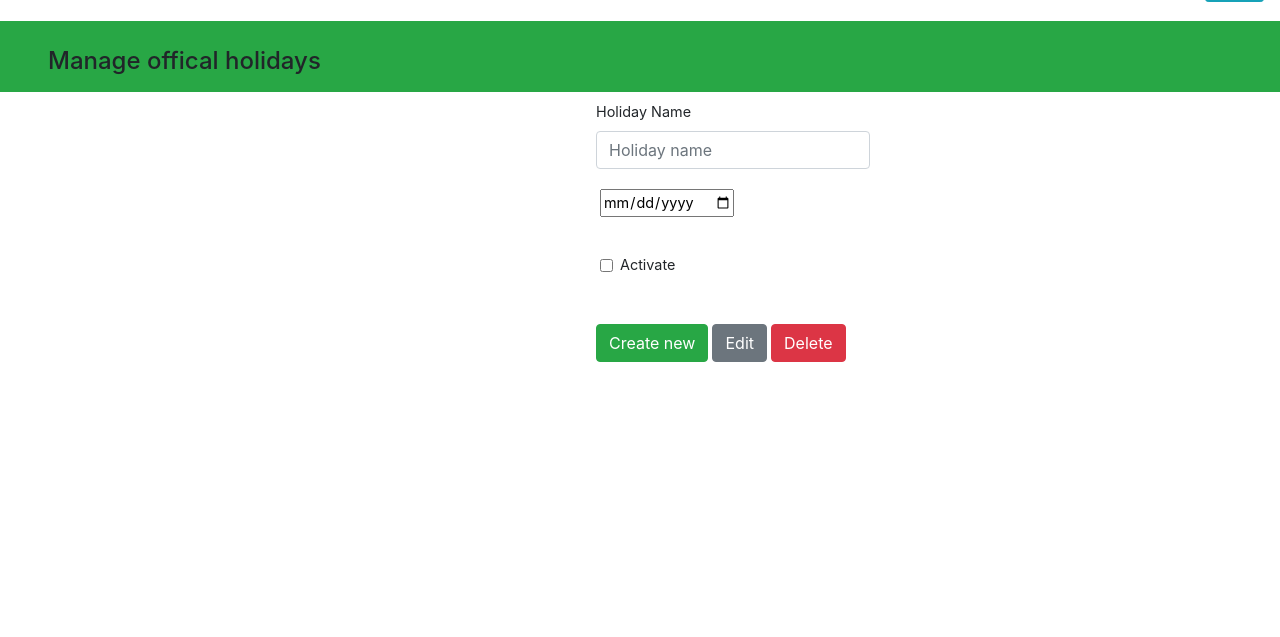
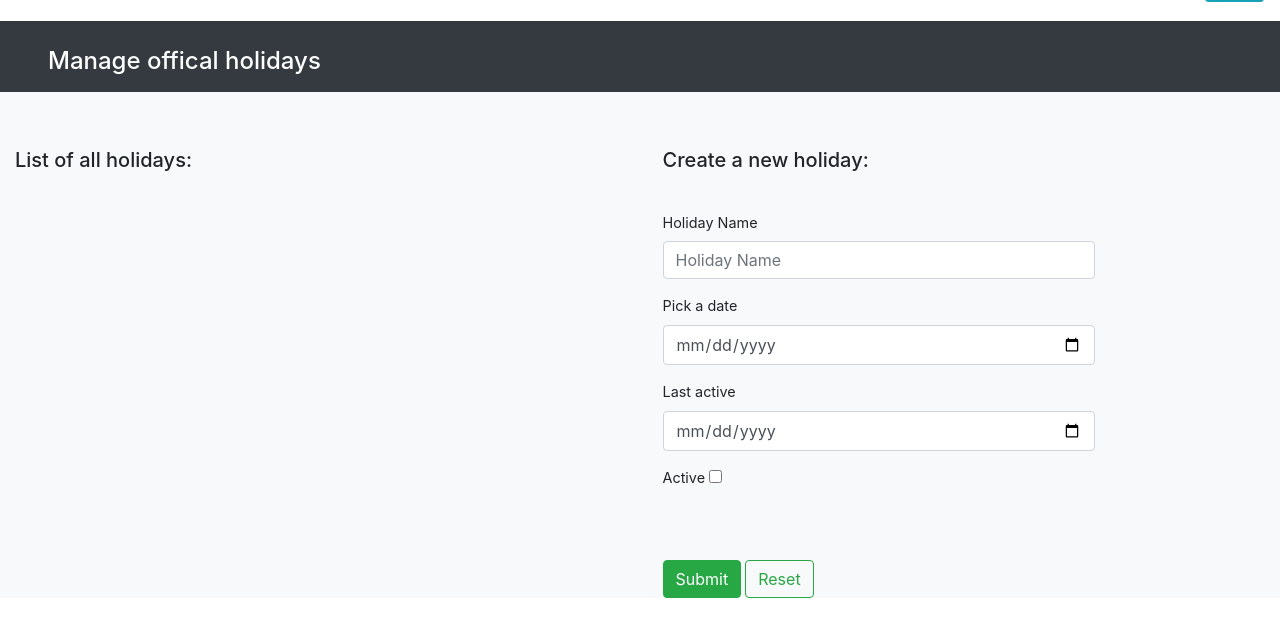
Before and after one commit to MegiMenalla/Human-resource-management-system-software, a Django app: page /emp/manage_holidays/ in a window 1280 px wide. Shown: the part 49-686 px from the top of the page. Run offline with Django 3.2, Linux system fonts and the light colour scheme; data comes from the database, SQL or seed files in the repository; some libraries are stand-ins or nearby versions.

Commit message:
CRUD Offical Holidays

```diff
--- a/hr_system/Employer/api/serializers.py
+++ b/hr_system/Employer/api/serializers.py
@@ -12,4 +12,13 @@
 
     @staticmethod
     def get_parent_dep_name(obj):
-        return obj.parent_dep.department_name
+        if obj.parent_dep is not None:
+            return obj.parent_dep.department_name
+        else:
+            return 'no parent department'
+
+
+class HolidaySerializer(serializers.ModelSerializer):
+    class Meta:
+        model = OfficalHolidays
+        fields = ['id','holiday_name', 'active_flag', 'day', 'last_active']
--- a/hr_system/Employer/api/urls.py
+++ b/hr_system/Employer/api/urls.py
@@ -6,6 +6,11 @@
 from .views import *
 
 urlpatterns = [
+
     path(r'departments/',  DepartmentListCreateView.as_view()),
     path(r'departments/<int:pk>/',  DepartmentRetrieveDeletePut.as_view()),
+
+    path(r'holidays/',  HolidayListCreateView.as_view()),
+    path(r'holidays/<int:pk>/',  HolidayRetrieveDeletePut.as_view()),
+
 ]
--- a/hr_system/Employer/api/views.py
+++ b/hr_system/Employer/api/views.py
@@ -7,6 +7,33 @@
 from ..models import *
 from .serializers import *
 from rest_framework.generics import *
+
+
+# list create for Departments
+class DepartmentListCreateView(generics.ListCreateAPIView):
+    queryset = Departments.objects.all()
+    serializer_class = DepartmentSerializer
+
+
+# get, update delete one specific department
+class DepartmentRetrieveDeletePut(generics.RetrieveUpdateDestroyAPIView):
+    queryset = Departments.objects.all()
+    serializer_class = DepartmentSerializer
+
+
+# list create for Holiday dates
+class HolidayListCreateView(generics.ListCreateAPIView):
+    queryset = OfficalHolidays.objects.all()
+    serializer_class = HolidaySerializer
+
+
+# get, update delete one specific holiday
+class HolidayRetrieveDeletePut(generics.RetrieveUpdateDestroyAPIView):
+    queryset = OfficalHolidays.objects.all()
+    serializer_class = HolidaySerializer
+
+
+'''
 
 
 class DepartmentView(APIView):
@@ -74,22 +101,7 @@
         return Response(status=status.HTTP_204_NO_CONTENT)
 
 
-# list create
-#
-class DepartmentListCreateView(generics.ListCreateAPIView):
-    queryset = Departments.objects.all()
-    serializer_class = DepartmentSerializer
 
-
-class DepartmentRetrieveDeletePut(generics.RetrieveUpdateDestroyAPIView):
-    queryset = Departments.objects.all()
-    serializer_class = DepartmentSerializer
-
-
-
-
-
-'''
 class DepartmentView(generics.ListAPIView):
     queryset = Departments.objects.all()
     serializer_class = DepartmentSerializer
--- a/hr_system/Employer/models.py
+++ b/hr_system/Employer/models.py
@@ -10,7 +10,7 @@
     department_manager = models.CharField(max_length=100, null=True)
     parent_dep = models.ForeignKey('self', blank=True, null=True, on_delete=models.CASCADE)
 
-    def __repr__(self):
+    def __str__(self):
         return self.department_name
 
 
@@ -42,17 +42,16 @@
     user = models.ForeignKey(Users, null=True, on_delete=models.CASCADE)
     role = models.ForeignKey(Role, null=True, on_delete=models.CASCADE)
     start_date = models.DateField(auto_now_add=True)
+
+
 # 'end_date' can be generated by knowing the 'lifespan' of a role. (check the Role model above this one)
 
 
 class OfficalHolidays(models.Model):
-    id_holidays = models.AutoField(primary_key=True)
     holiday_name = models.CharField(max_length=200, null=True)
-    active_flag = models.BooleanField(default=True)
+    active_flag = models.BooleanField(default=True, null=True)
+    day = models.DateField(null=True)
     last_active = models.DateField(null=True)
-
-    def __str__(self):
-        return self.holiday_name
 
 
 class AllowanceRequest(models.Model):
--- a/hr_system/Employer/templates/manage_departments.html
+++ b/hr_system/Employer/templates/manage_departments.html
@@ -1,7 +1,7 @@
 {% extends 'main.html' %}
 {% load static %}
 {% block content %}
-<h4 class="pl-5 pt-5 mt-5 pb-1 bg-warning">Manage departments:</h4>
+<h4 class="pl-5 pt-5 mt-5 pb-3 bg-dark" style="color:white;">Manage departments:</h4>
 <div class="row container pt-5" >
     <div class="col-7  ">
         <h5 class="pb-3">List of all departments:</h5>
@@ -21,11 +21,12 @@
 
                 <label for="Parent_department">Under the supervision of:</label>
                 <select class="form-control form-control-sm" id="wrapper">
+                    <option value=1>No parent department</option>
 
                 </select>
             </div>
             <button type="submit" class="btn btn-warning mt-5">Submit</button>
-            <button class="btn btn-warning mt-5" onclick="reset">Reset</button>
+            <button class="btn btn-outline-warning mt-5" onclick="reset">Reset</button>
 
         </form>
     </div>
--- a/hr_system/Employer/templates/manage_holidays.html
+++ b/hr_system/Employer/templates/manage_holidays.html
@@ -1,32 +1,37 @@
 {% extends 'main.html' %}
 {% load static %}
 {% block content %}
-<h4 class="pl-5 pt-5 mt-5 pb-3 bg-success">Manage offical holidays</h4>
-<div class="row pl-5 ml-5" style="position: absolute;top: 150px;left: 500px;">
-    <form>
-        <div class="form-group">
-            <label for="name">Holiday Name</label>
-            <input type="text" class="form-control" id="holiday" placeholder="Holiday name">
-        </div>
-        <div class="pl-4">
-            <input class="form-check-input" type="date" id="data">
-            <label class="form-check-label" for="inlineFormCheck">
-                Date
-            </label>
-        </div>
-        <div class="form-check pl-4 pt-5">
-            <input class="form-check-input" type="checkbox" value="" id="defaultCheck1">
-            <label class="form-check-label" for="defaultCheck1">
-                Activate
-            </label>
-        </div>
+<h4 class="pl-5 pt-5 mt-5 pb-3 bg-dark" style="color:white;">Manage offical holidays</h4>
+<div class="row container pt-5" >
+    <div class="col-7  ">
+        <h5 class="pb-3">List of all holidays:</h5>
+        <ul id="listt" style="list-style: none;">
 
+        </ul>
+    </div>
+    <div class="col-5">
+         <h5 class="pb-3">Create a new holiday:</h5>
+        <form id="form-wrapper">
+            <div class="form-group ">
+                <label for="name" class="pt-3">Holiday Name</label>
+                <input type="text" class="form-control" id="holname" placeholder="Holiday Name" required>
 
-        <button type="submit" class="btn btn-success mt-5">Create new</button>
-        <button type="submit" class="btn btn-secondary mt-5">Edit</button>
-        <button type="submit" class="btn btn-danger mt-5">Delete</button>
-    </form>
+                <label for="day" class="pt-3">Pick a date</label>
+                <input type="date" class="form-control" id="day" placeholder="Holiday date" required>
+
+                <label for="day" class="pt-3">Last active</label>
+                <input type="date" class="form-control" id="lastactive">
+
+                <label for="day" class="pt-3">Active </label>
+                <input type="checkbox" id="active_flag" name="day" value="Active holiday">
+            </div>
+            <button type="submit" class="btn btn-success mt-5">Submit</button>
+            <button class="btn btn-outline-success mt-5" onclick="reset">Reset</button>
+
+        </form>
+    </div>
+
 </div>
-
+<script src="{% static 'js/holiday.js' %}"></script>
 
 {% endblock %}
--- /dev/null
+++ b/hr_system/static/js/holiday.js
@@ -0,0 +1,192 @@
+
+function getCookie(name) {
+    let cookieValue = null;
+    if (document.cookie && document.cookie !== '') {
+        const cookies = document.cookie.split(';');
+        for (let i = 0; i < cookies.length; i++) {
+            const cookie = cookies[i].trim();
+            // Does this cookie string begin with the name we want?
+            if (cookie.substring(0, name.length + 1) === (name + '=')) {
+                cookieValue = decodeURIComponent(cookie.substring(name.length + 1));
+                break;
+            }
+        }
+    }
+    return cookieValue;
+}
+
+const csrftoken = getCookie('csrftoken');
+var activeItem = null;
+
+
+
+
+buildList()
+// list
+function buildList(){
+
+    var listt = document.getElementById('listt')
+    listt.innerHTML = ''
+    var url = `http://127.0.0.1:8000/api/holidays/`
+    fetch(url)
+    .then((resp)=> resp.json())
+    .then(function(data){
+        console.log('Data:', data)
+
+        data.forEach((el) => {
+            var item1 = `<li  id="${el.id}" class="mb-3 " >
+                          <button type="submit" class="btn btn-sm  btn-outline-danger pt-0 pb-0 mr-3" onclick="getHoliday(${el.id})">Edit</button>
+                          <button type="submit" class="btn btn-sm  btn-outline-danger pt-0 pb-0 mr-3" onclick="deleteHoliday(${el.id})">X</button>
+                          <strong>  ${el.holiday_name} </strong> on ${el.day }</li>`
+            listt.innerHTML +=item1
+
+         })
+
+    })
+}
+
+
+// post
+var form = document.getElementById('form-wrapper')
+form.addEventListener('submit', function(e){
+    e.preventDefault()
+
+    if(id!=null){
+
+        putHoliday(id);
+        id = null;
+    }
+    else
+    {
+        var url = 'http://127.0.0.1:8000/api/holidays/'
+
+        var name = document.getElementById('holname').value;
+        var day = document.getElementById('day').value;
+        var lastactive = document.getElementById('lastactive').value;
+        var active_flag = document.getElementById('active_flag').value;
+        var x = document.getElementById("active_flag").checked;
+        console.log(x)
+        if (x)
+
+            active_flag=true;
+        else
+            active_flag=false;
+
+
+        fetch( url, {
+            method: 'POST',
+            headers:{'Content-type' : 'application/json',
+            'X-CSRFToken': csrftoken
+            },
+            body : JSON.stringify({'holiday_name': name,
+                                    'active_flag': active_flag,
+                                     'day': day,
+                                     'last_active':lastactive})
+            }).then(function(response){
+                buildList()
+                reset()
+                })
+    }
+
+})
+
+
+// update
+function putHoliday(id){
+
+var url = `http://127.0.0.1:8000/api/holidays/${id}/`
+
+    var name = document.getElementById('holname').value;
+    var day = document.getElementById('day').value;
+    var lastactive = document.getElementById('lastactive').value;
+    var active_flag = document.getElementById('active_flag').value;
+    var x = document.getElementById("active_flag").checked;
+        console.log(x)
+        if (x)
+
+            active_flag=true;
+        else
+            active_flag=false;
+    if (x)
+        active_flag=true;
+    else
+        active_flag=false;
+    fetch( url, {
+        method: 'PUT',
+        headers:{'Content-type' : 'application/json',
+        'X-CSRFToken': csrftoken
+        },
+        body : JSON.stringify({'holiday_name': name,
+                                'active_flag': active_flag,
+                                 'day': day,
+                                 'last_active':lastactive})
+        }).then(function(response){
+            buildList()
+            reset()
+            })
+}
+
+
+
+
+
+// delete
+function deleteHoliday(item){
+    console.log('clicked',item)
+    var url = `http://127.0.0.1:8000/api/holidays/${item}/`
+
+
+    fetch( url, {
+        method: 'DELETE',
+        headers:{'Content-type' : 'application/json',
+        'X-CSRFToken': csrftoken
+        }
+        }).then(function(response){
+            buildList()
+           reset()
+            })
+}
+
+
+
+
+// get
+var id = null;
+function getHoliday(item){
+    var url = `http://127.0.0.1:8000/api/holidays/${item}/`
+    var name = document.getElementById('holname').value;
+    var day = document.getElementById('day').value;
+    var lastactive = document.getElementById('lastactive').value;
+    var active_flag = document.getElementById('active_flag').value;
+
+
+
+        fetch( url, {
+            method: 'GET',
+            headers:{'Content-type' : 'application/json',
+            'X-CSRFToken': csrftoken
+            }
+            }).then((resp)=> resp.json())
+            .then(function(response){
+            console.log(response)
+            console.log(response.data)
+                reset()
+                document.getElementById('holname').value= response.holiday_name
+                document.getElementById('day').value = response.day
+                document.getElementById('lastactive').value = response.last_active
+                 if (response.active_flag==true)
+                   document.getElementById("active_flag").checked=true;
+                else
+                    document.getElementById("active_flag").checked=false;
+
+
+                id = response.id
+                })
+    }
+
+
+
+function reset(){
+ document.getElementById('form-wrapper').reset()
+
+}
```
Also changed, not shown: hr_system/static/js/departments.js (+6 -3 lines), hr_system/db.sqlite3.
